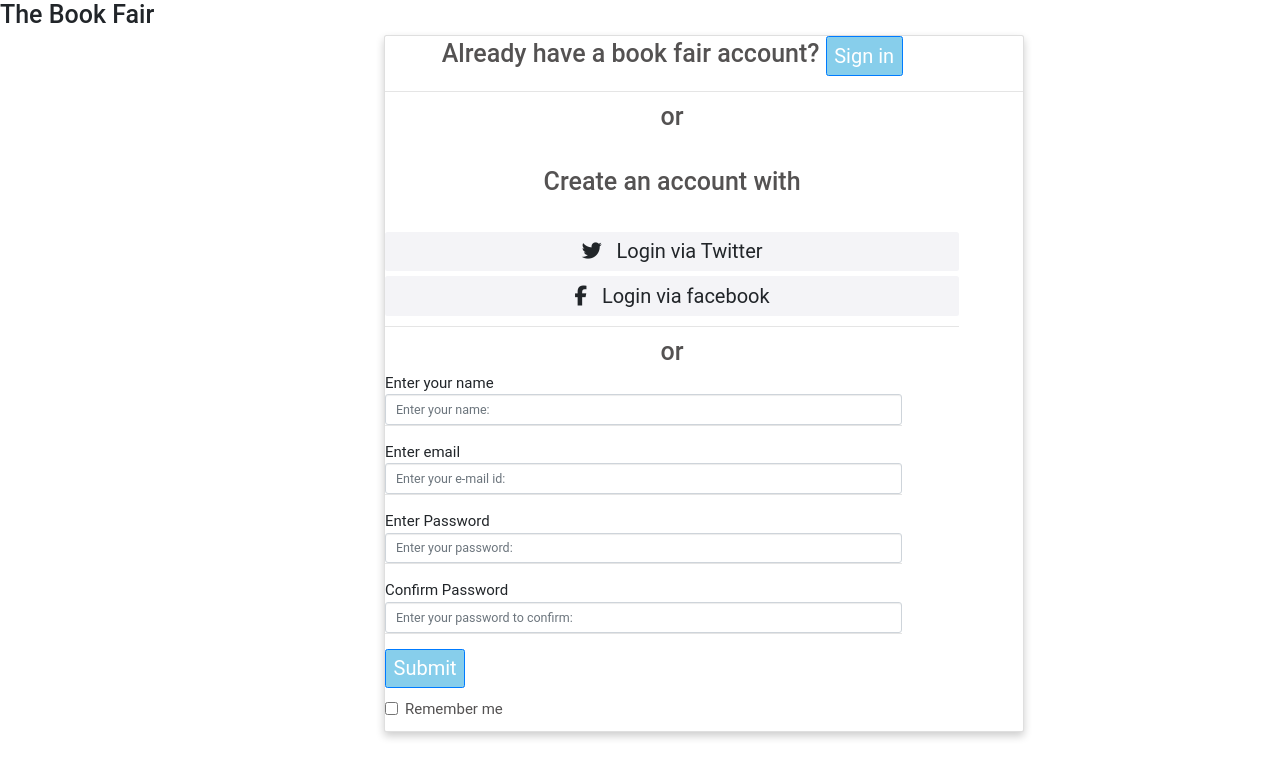
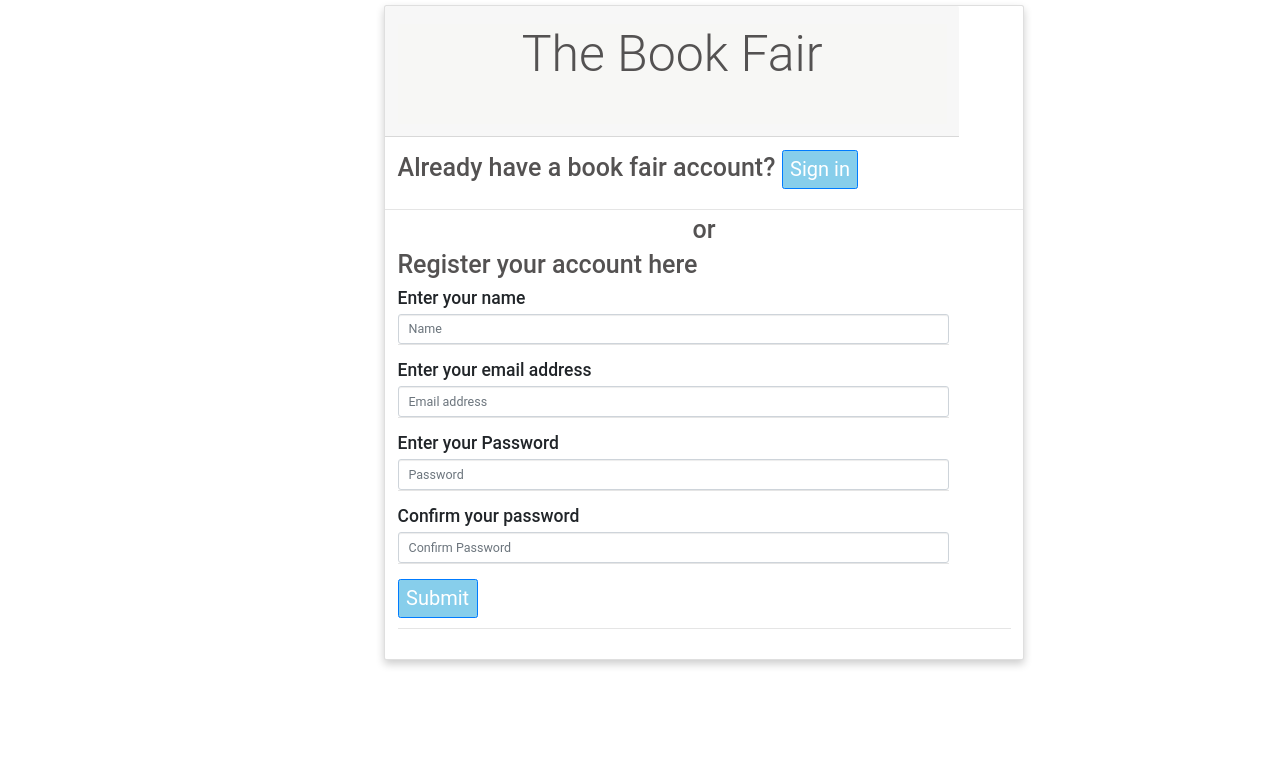
Before and after one commit to saarikabhasi/CS50-project1, a Flask app: page /register in a window 1280 px wide. Shown: the top 778 px of the page. Run offline with Flask 2, Linux system fonts and the light colour scheme; some libraries are stand-ins or nearby versions.

Commit message:
ui changes-card

```diff
--- a/templates/register.html
+++ b/templates/register.html
@@ -1,45 +1,37 @@
 {% extends "layout.html" %}
 {% block heading %}
 
-The Book Fair
+<!-- The Book Fair  -->
 
 {% endblock %}
 
 {% block body %}
-<div class = "card">
-    <div class ="login">
+<div class = "card" id="register">
+    <div class= "card-header" ><h1>The Book Fair</h1></div>
+
     <form action = "{{ url_for('login') }}" method="get">
-            <h2> Already have a book fair account?
-            <button class = "btn btn-primary">Sign in</button></h2>
+        <fieldset>
+            <legend class="card-body">
+                <h2 class="card-title">Already have a book fair account?
+
+                    <button class = "btn btn-primary">Sign in</button>
+                </h2>
+            </legend>
+        </fieldset>
     </form>
-    </div>
-    <hr>
-    <div class="social">
+    <fieldset class="card-body">
+        <legend>
+            <h2 style="text-align: center;">or</h2>
 
-            <h2> or</h2><h2><br> Create an account with <br><br></h2>
-
-            <span>
-                <a href="" class="btn btn-block btn-twitter"> <i class="fab fa-twitter"></i>   Login via Twitter</a>
-                <a href="" class="btn btn-block btn-facebook"> <i class="fab fa-facebook-f"></i>   Login via facebook</a>
-            </span>
-
-
-    </div>
-    <div>
-    <hr>
-    <h2>or</h2>
+            <h2 class="card-title">Register your account here </h2>
                 <form action="{{ url_for('register') }}" class = "register" method="post">
-            <h2>{{err_msg}}</h2>
-
-
                     <div class = "form-group">
-
                         <fieldset>
-                        <legend>Enter your name
+                            <legend><h3>Enter your name</h3>
                                 {% if type_err_msg=="PASSWORD_LENGTH_ERROR" or type_err_msg=="PASSWORD_NOT_MATCH"  %}
-                                <input type = "text" class="form-control form-control-lg " name = "name" placeholder="Enter your name: "  value = {{name}} required >
+                                    <input type = "text" class="form-control form-control-lg " name = "name" placeholder="Name "  value = {{name}} required >
                                 {%else%}
-                                <input type = "text" class="form-control form-control-lg " name = "name" placeholder="Enter your name: " required >
+                                    <input type = "text" class="form-control form-control-lg " name = "name" placeholder="Name " required >
                                 {%endif%}
                             </legend>
                         </fieldset>
@@ -48,40 +40,44 @@ The Book Fair
                     <div class = "form-group">
                         {% if type_err_msg == "email_error" %}
                             <fieldset class="has-error">
+                                <p style="color:red">{{err_msg}}</p>
                         {%else%}
                             <fieldset>
                         {%endif%}
-                        <legend>Enter email
+                                <legend><h3>Enter your email address</h3>
                                     {% if type_err_msg=="PASSWORD_LENGTH_ERROR" or type_err_msg=="PASSWORD_NOT_MATCH"%}
-                                <input type = "email" class="form-control form-control-lg " name = "email_id" placeholder="Enter your e-mail id: " id="email_id" aria-describedby="emailHelp" value = {{email}}  required >
+                                        <input type = "email" class="form-control form-control-lg " name = "email_id" placeholder="Email address: " id="email_id" aria-describedby="emailHelp" value = {{email}}  required >
                                     {%else %}
-                                <input type = "email" class="form-control form-control-lg " name = "email_id" placeholder="Enter your e-mail id: " id="email_id" aria-describedby="emailHelp" required >
+                                        <input type = "email" class="form-control form-control-lg " name = "email_id" placeholder="Email address " id="email_id" aria-describedby="emailHelp" required >
                                     {%endif%}
                                 </legend>
                             </fieldset>
                     </div>
-
                     <div class="form-group">
                         {% if type_err_msg == "PASSWORD_LENGTH_ERROR"  or type_err_msg == "PASSWORD_NOT_MATCH"%}
                             <fieldset class="has-error">
+                                {% if type_err_msg == "PASSWORD_LENGTH_ERROR" %}
+                                    <p style="color:red">{{err_msg}}</p>
+                                {%endif%}
                         {% else %}
                             <fieldset>
                         {% endif %}
-                        <legend>Enter Password
-                            <input type="password" class="form-control form-control-lg" name = "password" id="password" placeholder="Enter your password:" required>
+                                <legend><h3>Enter your Password</h3>
+                                    <input type="password" class="form-control form-control-lg" name = "password" id="password" placeholder="Password" required>
                                 </legend>
                             </fieldset>
                     </div>
-
                     <div class="form-group">
 
                         {% if type_err_msg == "PASSWORD_NOT_MATCH"%}
                             <fieldset class="has-error">
+                                <p style="color:red">{{err_msg}}</p>
+
                         {% else %}
                             <fieldset>
                         {% endif %}
-                        <legend>Confirm Password
-                            <input type="password" class="form-control form-control-lg" name = "confirmpassword" id="password" placeholder="Enter your password to confirm:" required>
+                                <legend><h3> Confirm your password</h3>
+                                    <input type="password" class="form-control form-control-lg" name = "confirmpassword" id="password" placeholder="Confirm Password" required>
                                 </legend>
                             </fieldset>
                     </div>
@@ -89,13 +85,10 @@ The Book Fair
                     <div class="form-group">
                         <button class = "btn btn-primary">Submit</button>
                     </div>
+                </form>
+        </legend>
+    </fieldset>
 
-            <div class="checkbox">
-                <label><input type="checkbox"> Remember me</label>
-            </div>
-
-        </form>
-    </div>
 </div>
 
 
```
Also changed, not shown: templates/book.html (+28 -15 lines), templates/index.html (+6 -2 lines), templates/login.html (+17 -27 lines). Lines whose indentation alone changed are shown as unchanged.
